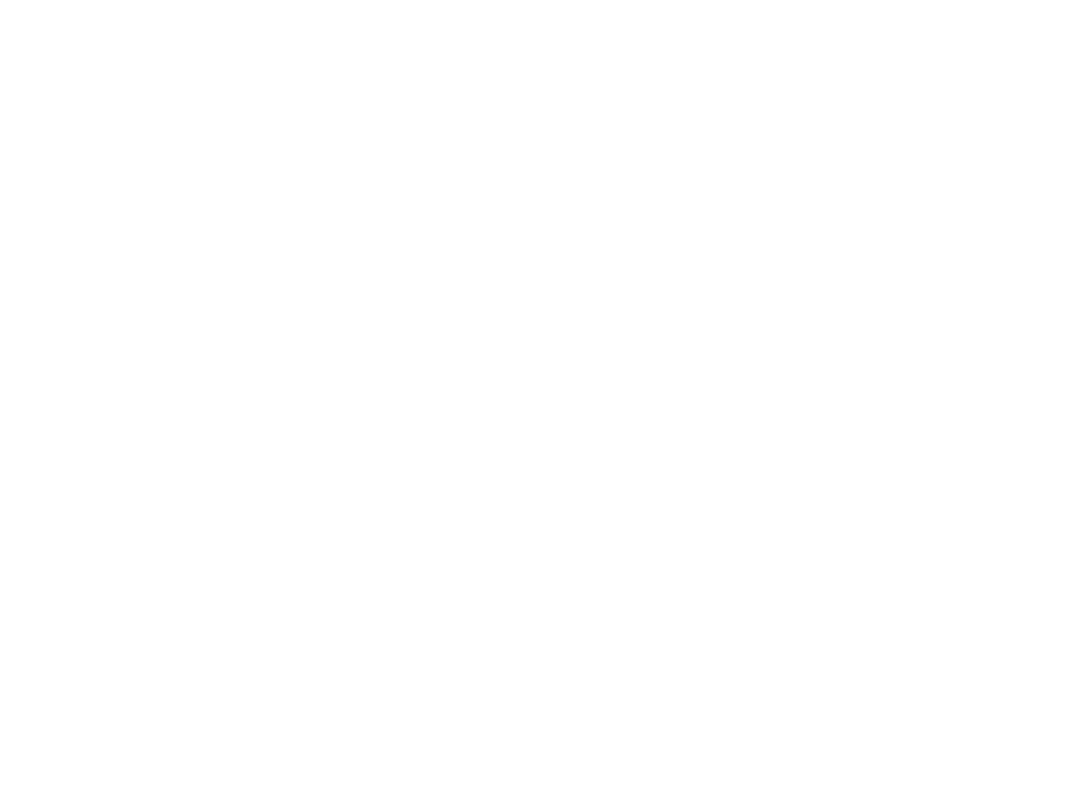
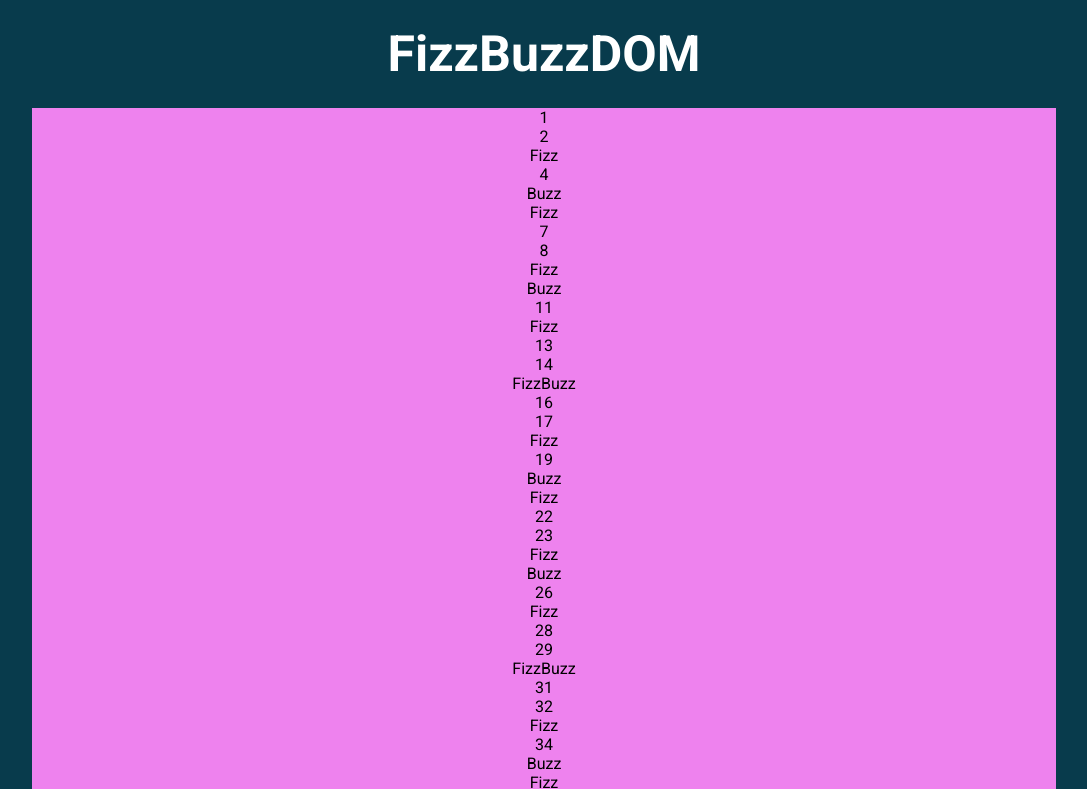
Before and after one commit to ginevrabotrugno/js-fizzbuzz, a plain HTML site: page index.html in a window 1280 px wide. Shown: the top 789 px of the page, without its empty margins (96-1183 px from the left). Drawn offline with Linux system fonts and the light colour scheme.

Commit message:
stamp numbers in DOM

```diff
--- a/css/style.css
+++ b/css/style.css
@@ -3,3 +3,28 @@
     padding: 0;
     box-sizing: border-box;
 }
+
+:root {
+    font-family: 'Roboto', sans-serif;
+    background-color: #083b4c;
+    text-align: center;
+    --blue: #1389b2;
+    --green: #0cd6a1;
+    --yelllow: #ffd166;
+    --red: #f0466f;
+}
+
+header {
+    color: white;
+    font-size: 25px;
+    margin: 25px auto;
+}
+
+.container {
+    width: 80%;
+    margin: 0 auto;
+
+    /* debug */
+    background-color: violet;
+    min-height: 200px;
+}
--- a/index.html
+++ b/index.html
@@ -4,10 +4,21 @@
     <meta charset="UTF-8">
     <meta name="viewport" content="width=device-width, initial-scale=1.0">
     <link rel="stylesheet" href="css/style.css">
+    <link rel="preconnect" href="https://fonts.googleapis.com">
+    <link rel="preconnect" href="https://fonts.gstatic.com" crossorigin>
+    <link href="https://fonts.googleapis.com/css2?family=Roboto:ital,wght@0,100;0,300;0,400;0,500;0,700;0,900;1,100;1,300;1,400;1,500;1,700;1,900&display=swap" rel="stylesheet">
     <title>FizzBuzz</title>
 </head>
 <body>
+        <header>
+            <h1>FizzBuzzDOM</h1>
+        </header>
 
+        <main>
+            <div class="container">
+
+            </div>
+        </main>
 
 
 
--- a/js/main.js
+++ b/js/main.js
@@ -24,4 +24,10 @@ for (let i=1; i<=100; i++) {
 
     console.log(numero);
 
+    const box = document.createElement("div");
+
+    document.querySelector(".container").appendChild(box);
+
+    box.innerText = numero;
+
 }
```
